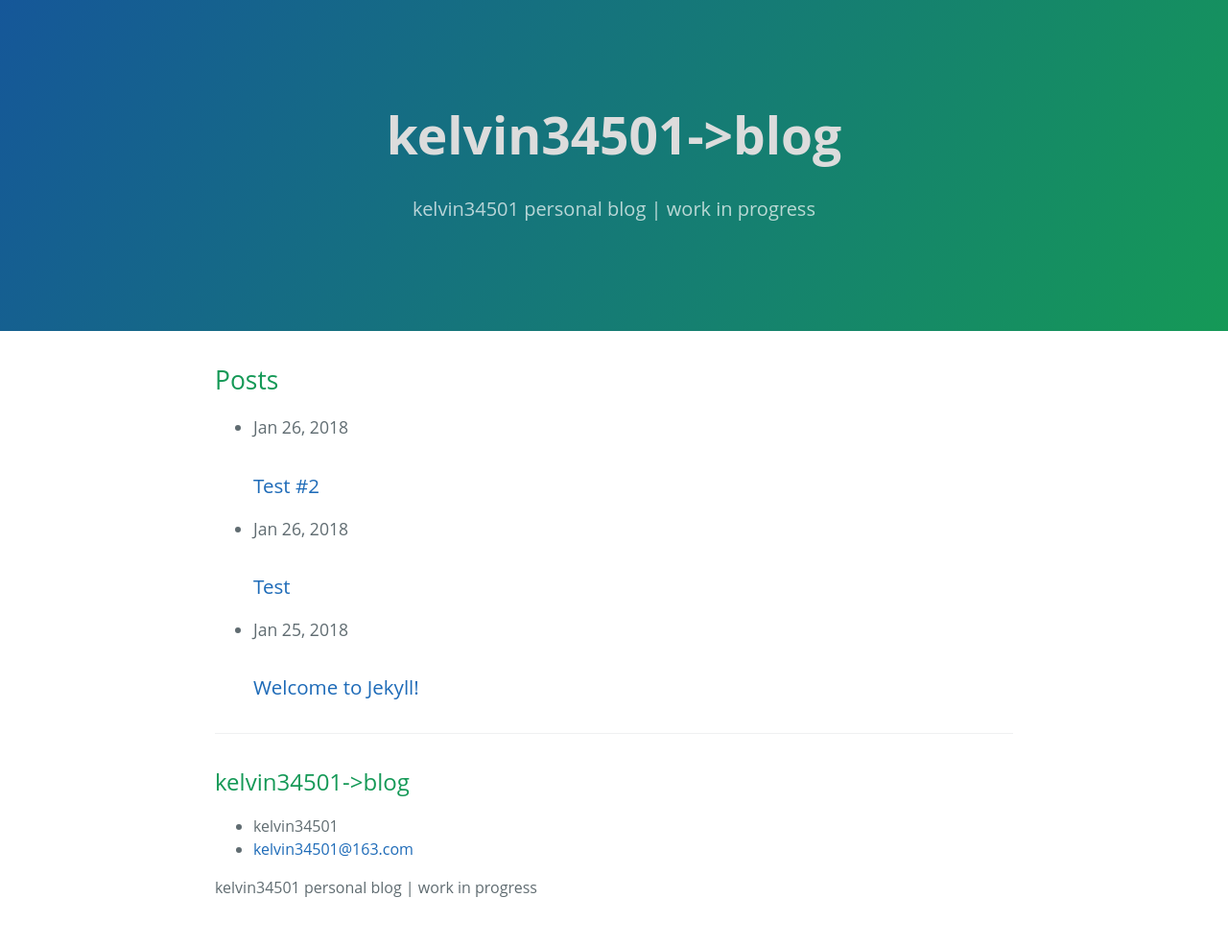
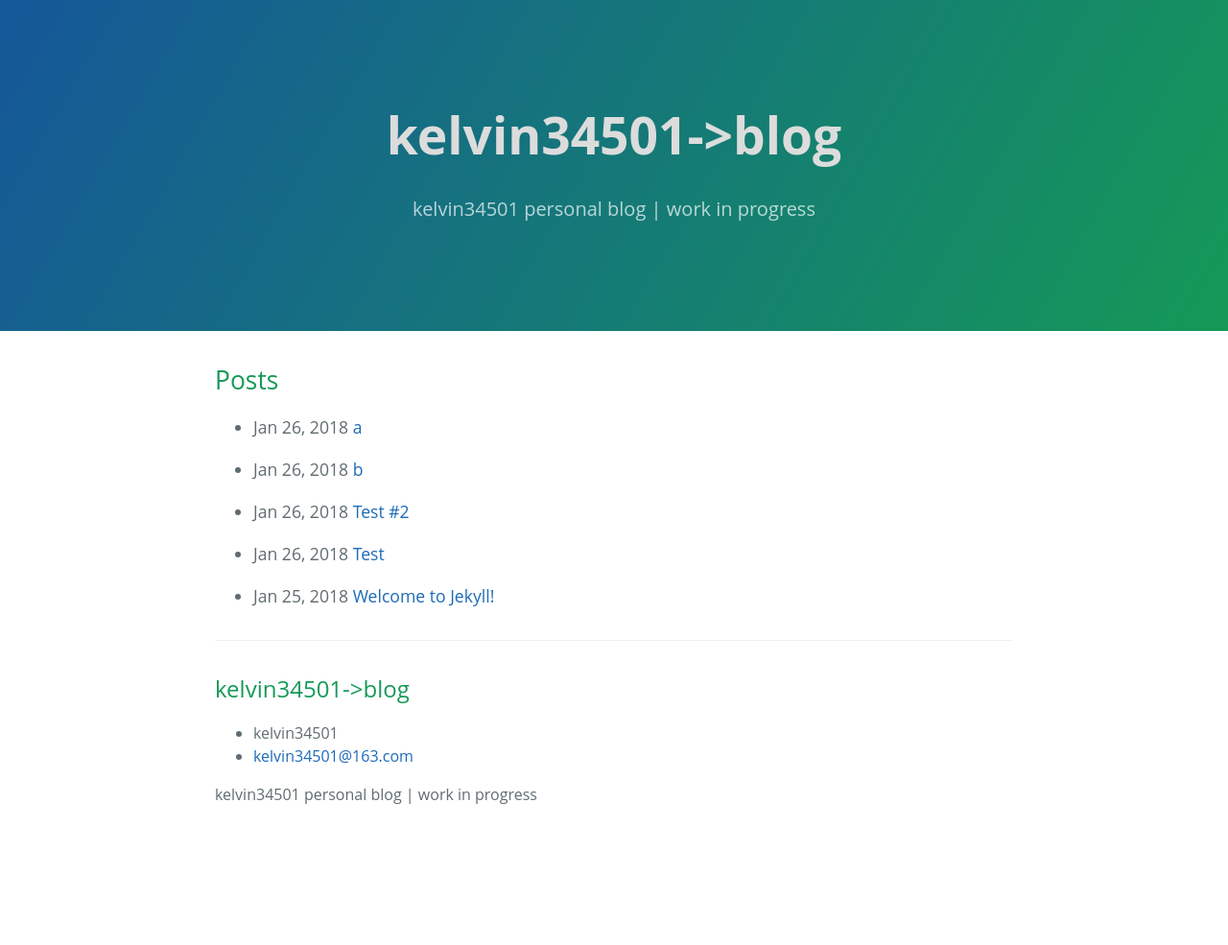
Before and after one commit to kelvin34501/kelvin34501.github.io, a Jekyll site: the page built from index.md, in a window 1280 px wide. Shown: the whole page at 96% size. Built offline with Jekyll 4.4.1, drawn with Linux system fonts in a browser that asks for light colours; after the commit the page ends 900 px from its top, so only the background shows below that.

Commit message:
add new_post script; change layout of home

```diff
--- a/_layouts/home.html
+++ b/_layouts/home.html
@@ -14,16 +14,14 @@ layout: default
         <ul class="post-list">
                 {% for post in site.posts %}
                 <li>
-          {% assign date_format = site.minima.date_format | default: "%b %-d, %Y" %}
+                        {% assign date_format = site.date_format | default: "%b %-d, %Y" %}
+                        <p>
                                 <span class="post-meta">{{ post.date | date: date_format }}</span>
-
-          <h3>
                                 <a class="post-link" href="{{ post.url | relative_url }}">{{ post.title | escape }}</a>
-          </h3>
+                        </p>
                 </li>
                 {% endfor %}
         </ul>
-
         {% endif %}
 
 </div>
--- /dev/null
+++ b/_posts/2018-01-26-a.markdown
@@ -0,0 +1,6 @@
+---
+layout: post
+title:  "a"
+date:   2018-01-26 16:29:19 +0800
+category: test
+---
--- /dev/null
+++ b/_posts/2018-01-26-b.markdown
@@ -0,0 +1,6 @@
+---
+layout: post
+title:  "b"
+date:   2018-01-26 16:28:35 +0800
+category: test
+---
```
Also changed, not shown: 1 other file. Lines whose indentation alone changed are shown as unchanged.
